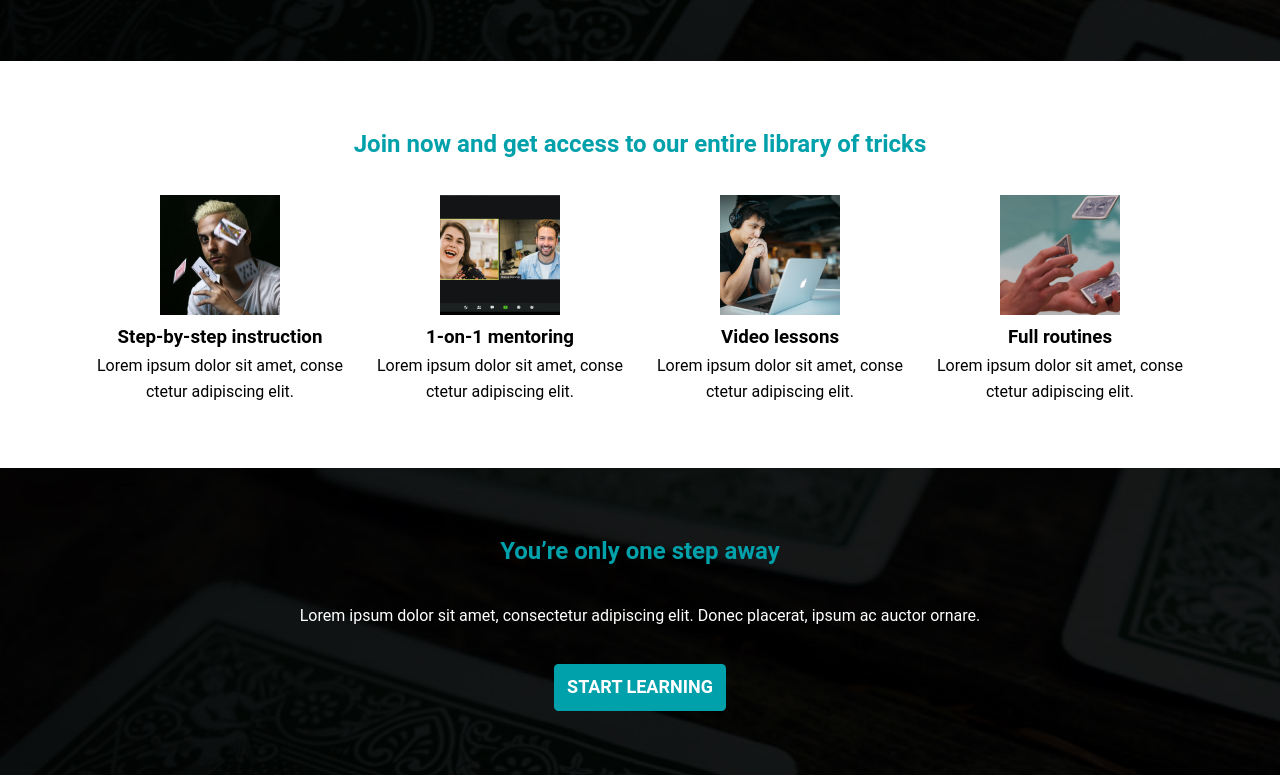
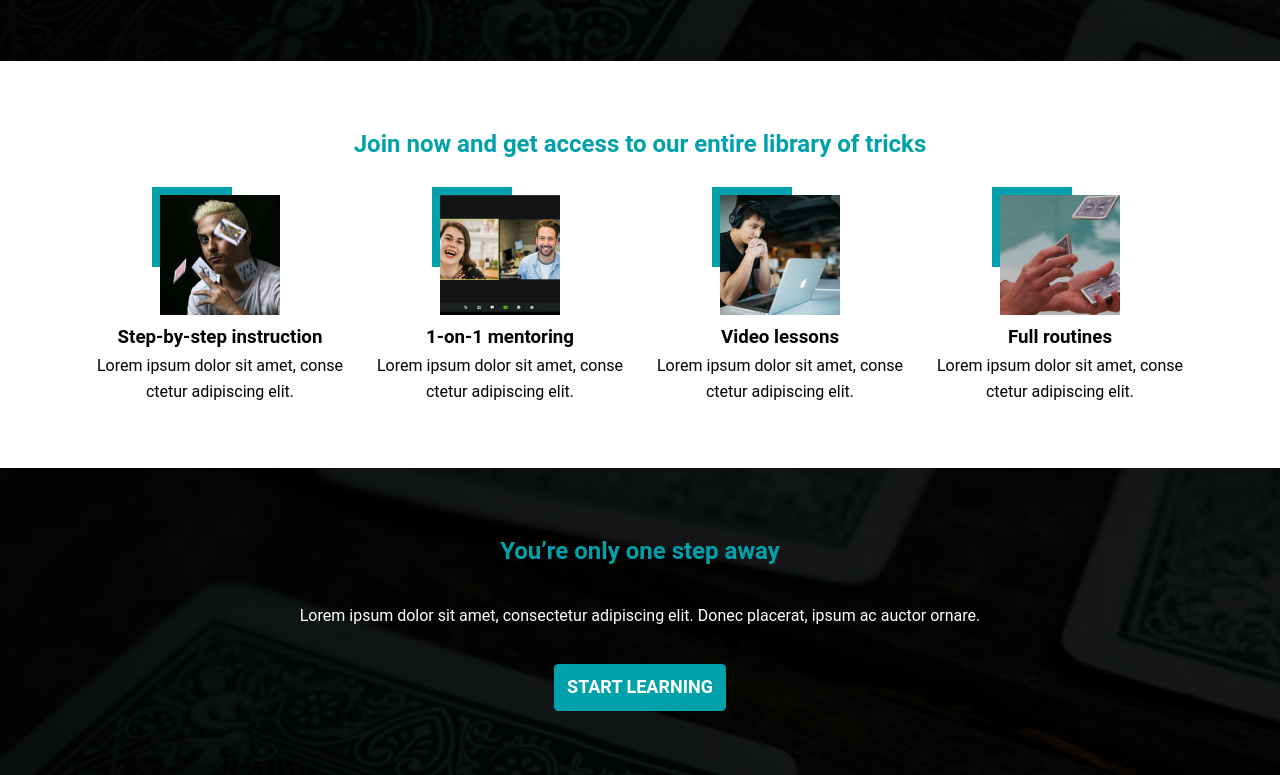
Before and after one commit to TwinTurbo2JZ/magic-site, a plain HTML site: page index.html in a window 1280 px wide. Shown: the part 851-1626 px from the top of the page. Drawn offline with Linux system fonts and the light colour scheme; files whose address does not match are found by name.

Commit message:
adding decorations

```diff
--- a/index.html
+++ b/index.html
@@ -73,7 +73,7 @@
       </section>
 
       <section>
-        <div class="container flow-content">
+        <div class="container flow-content decoration">
           <h2 class="accent--color">
             Join now and get access to our entire library of tricks
           </h2>
--- a/styles.css
+++ b/styles.css
@@ -58,6 +58,17 @@ li {
   color: #00a1ab;
 }
 
+.decoration li::before {
+  content: "";
+  /* display: block; */
+  height: 5rem;
+  width: 5rem;
+  background: #00a1ab;
+  position: absolute;
+  transform: translate(-0.5rem, -0.5rem);
+  z-index: -1;
+}
+
 .flex {
   display: flex;
   gap: 1em;
```
